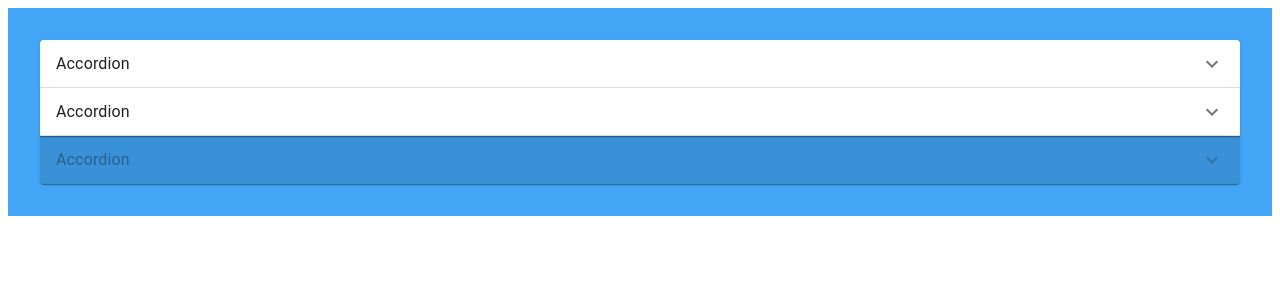
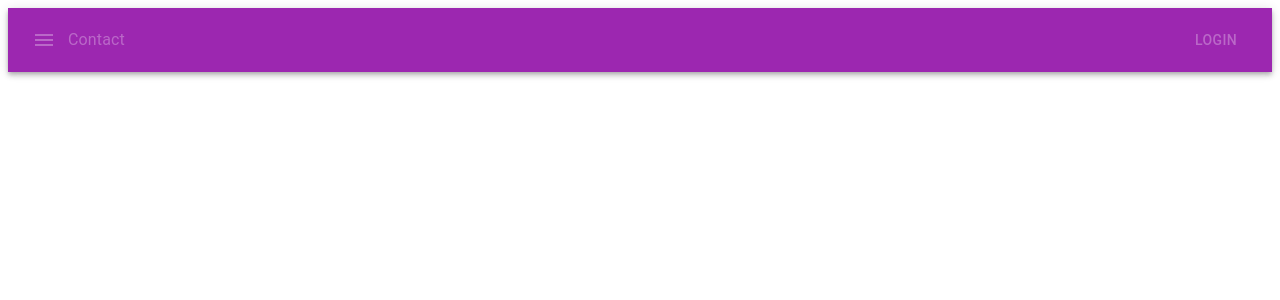
Before and after one commit to Sizzlesina/MUI_course, a React (Vite) app in the folder mui-tutorial/: page / in a window 1280 px wide. Shown: the top 300 px of the page. Built offline with nearby package versions, Linux system fonts and the light colour scheme.

Commit message:
Layout AppBar added

```diff
--- a/mui-tutorial/src/App.jsx
+++ b/mui-tutorial/src/App.jsx
@@ -15,6 +15,7 @@
 // import LayoutResponsive from "./layouts/LayoutResponsive";
 
 import LayoutAccordion from "./layouts/LayoutAccordion";
+import LayoutAppbar from "./layouts/LayoutAppbar";
 import LayoutComponentCard from "./layouts/LayoutComponentCard";
 
 function App() {
@@ -35,7 +36,8 @@ function App() {
       {/* <LayoutGrid /> */}
       {/* <LayoutResponsive /> */}
       {/* <LayoutComponentCard /> */}
-      <LayoutAccordion />
+      {/* <LayoutAccordion /> */}
+      <LayoutAppbar />
     </div>
   );
 }
--- /dev/null
+++ b/mui-tutorial/src/layouts/LayoutAppbar.jsx
@@ -0,0 +1,22 @@
+/** @format */
+
+import { AppBar, Button, IconButton, Toolbar, Typography } from "@mui/material";
+import MenuIcon from "@mui/icons-material/Menu";
+
+function LayoutAppbar() {
+  return (
+    <div>
+      <AppBar position='static' color='secondary'>
+        <Toolbar sx={{ color: "secondary.light" }}>
+          <IconButton size='large' edge='start' color='inherit'>
+            <MenuIcon />
+          </IconButton>
+          <Typography sx={{ flexGrow: 1 }}>Contact</Typography>
+          <Button color='inherit'>Login</Button>
+        </Toolbar>
+      </AppBar>
+    </div>
+  );
+}
+
+export default LayoutAppbar;
```
Also changed, not shown: 1 other file (tests, documents, lock files or other folders).
